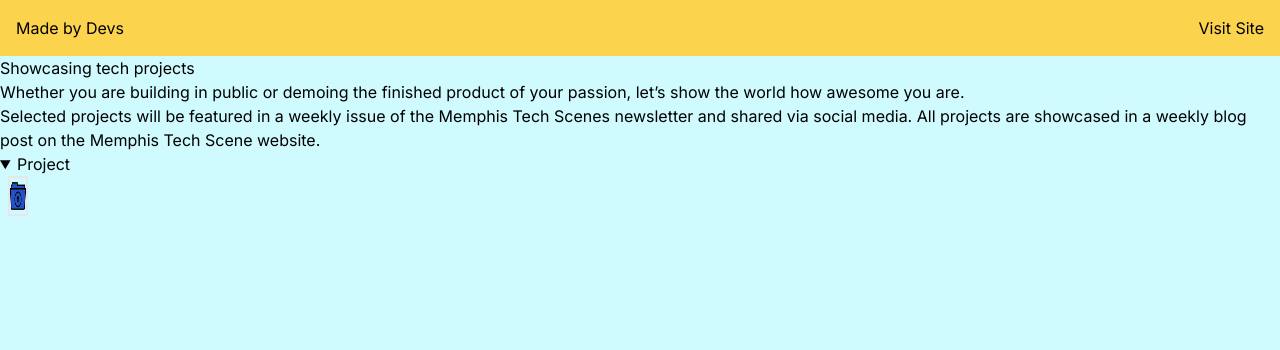
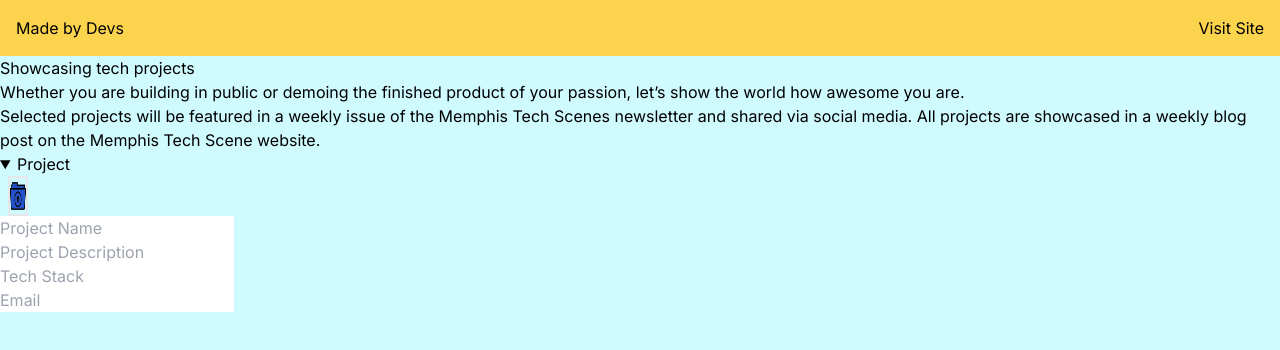
Before and after one commit to jcsmileyjr/madebydevs, a Next.js app: page / in a window 1280 px wide. Both pictures are taken after a click on the heading "Project". Shown: the top 350 px of the page. Built offline with nearby package versions, Linux system fonts and the light colour scheme.

Commit message:
Feat - Initial InputField component

```diff
--- /dev/null
+++ b/src/app/components/InputField/InputField.tsx
@@ -0,0 +1,9 @@
+
+export default function InputField({property}: {property: string}) {
+    return (
+        <div>
+            {/* <label htmlFor="name">{property}</label> */}
+            <input type="text" name={property} id={property} placeholder={property} />
+        </div>
+    )
+}
--- a/src/app/page.tsx
+++ b/src/app/page.tsx
@@ -2,6 +2,7 @@
 import Header from "./components/Header/Header";
 import ToggleContainer from "./components/ToggleContainer/ToggleContainer";
 import FileUpload from "./components/FileUpload/FileUpload";
+import InputField from "./components/InputField/InputField";
 
 /**
  *    Header
@@ -28,6 +29,10 @@ export default function Home() {
 
       <ToggleContainer title="Project">
         <FileUpload />
+        <InputField property="Project Name" />
+        <InputField property="Project Description" />
+        <InputField property="Tech Stack" />
+        <InputField property="Email" />
       </ToggleContainer>
     </main>
   )
```
